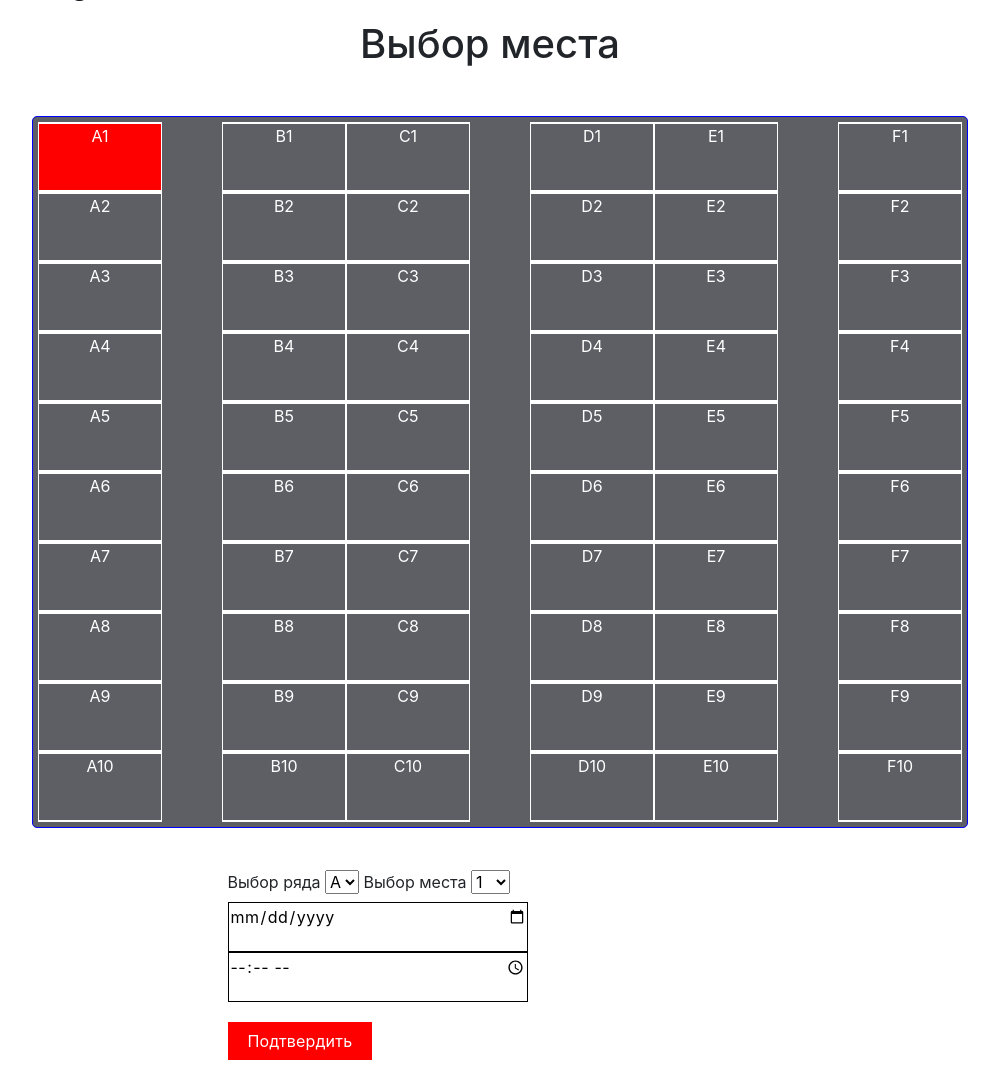
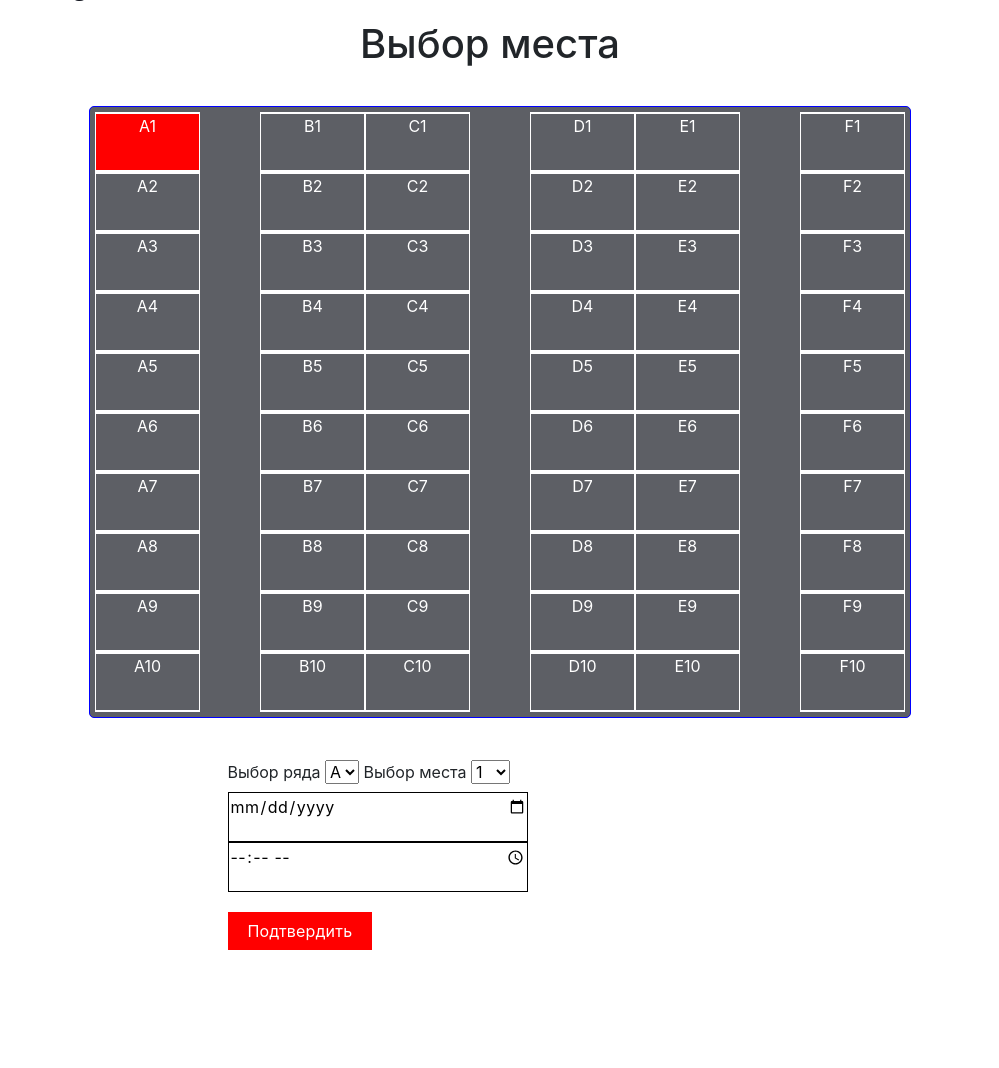
Before and after one commit to MegakoMar/practice, a PHP site: page /change-place.php in a window 1280 px wide. Shown: the part 79-1147 px from the top of the page, without its empty margins (150-1149 px from the left). After the commit the page ends 1029 px from the top, so only its background shows below. Run offline with PHP 8.4, Linux system fonts and the light colour scheme; data that the repository does not hold is empty.

Commit message:
Изменил размеры карты

```diff
--- a/assets/css/style.css
+++ b/assets/css/style.css
@@ -305,7 +305,7 @@ p {
 }
 
 .map-places {
-    margin-top: 20px;
+    margin-top: 10px;
     margin-left: 20px;
     padding: 5px;
     background-color: #5d5f65;
@@ -337,8 +337,8 @@ p {
 }
 
 .place {
-    width: 124px;
-    height: 70px;
+    width: 105px;
+    height: 60px;
     background-color: #5d5f65;
     border-bottom: 2px solid white;
     border-top: 2px solid white;
```
